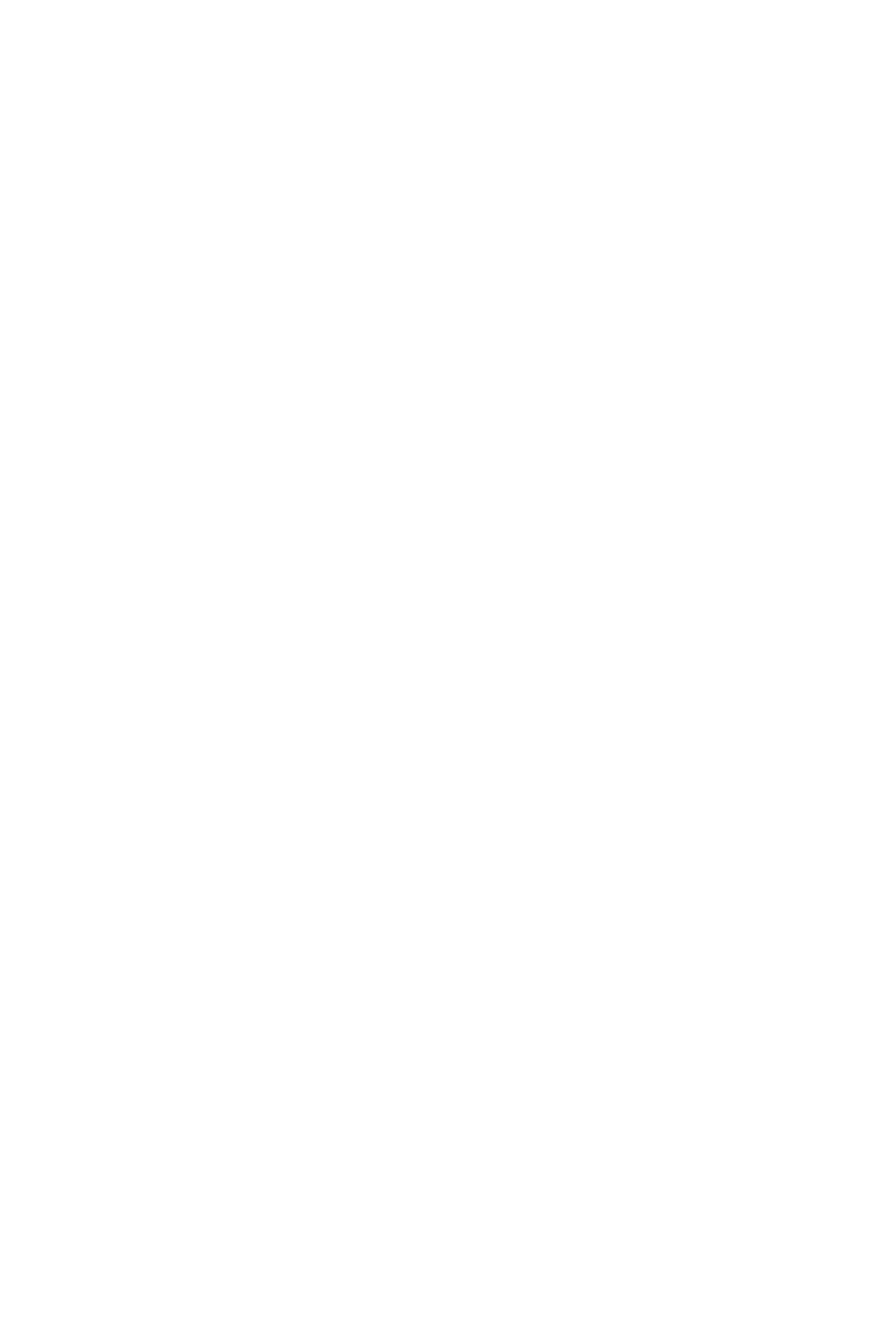
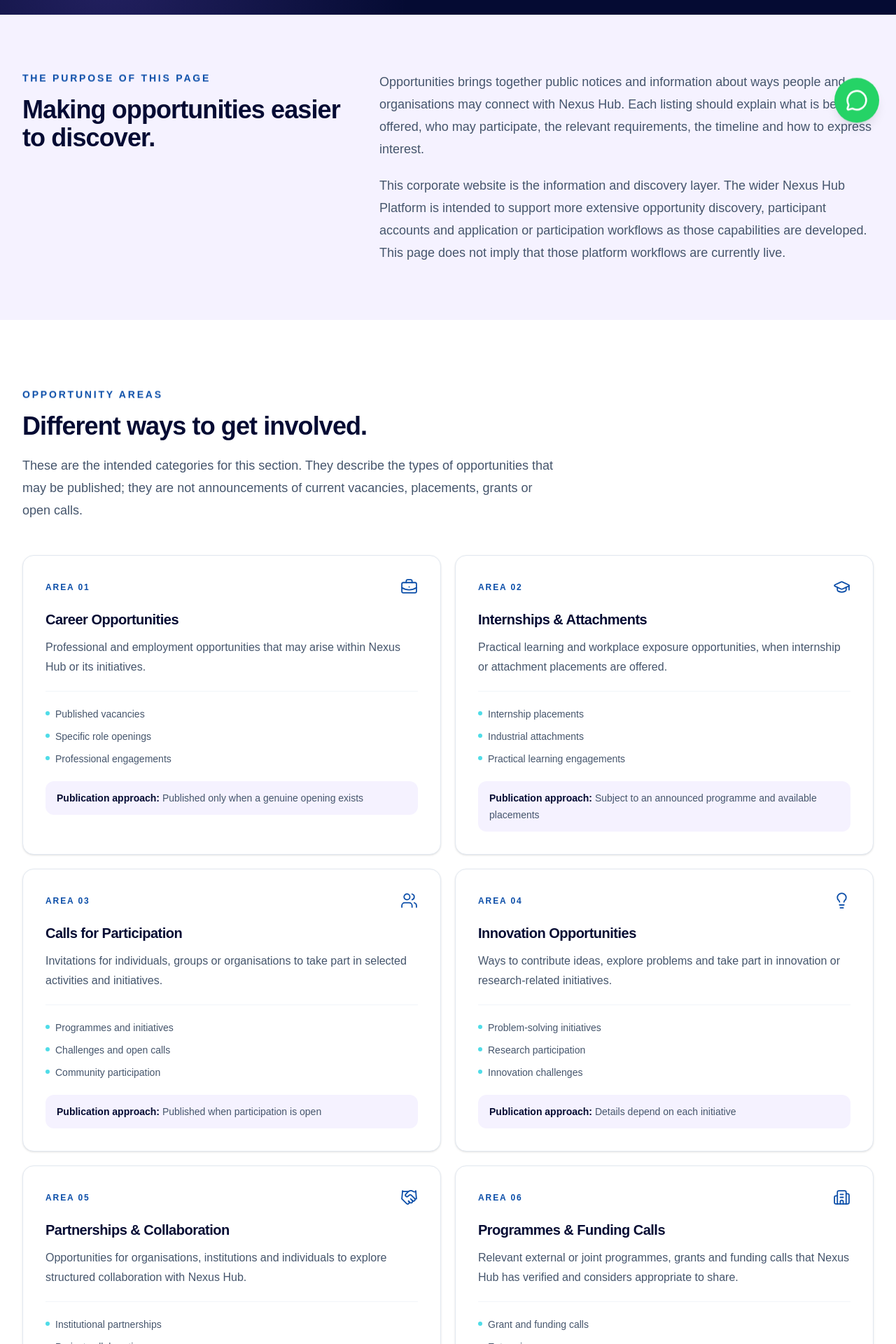
Before and after one commit to hlestakovjames/nexushub-frontend, a Next.js app: page /opportunities in a window 1280 px wide. Before the commit this address had no page. Shown: the part 600-2520 px from the top of the page at 70% size. Before the commit the page ends 800 px from the top, so only its background shows below. Built offline with nearby package versions, Linux system fonts and the light colour scheme.

Commit message:
Add corporate Opportunities page

```diff
--- /dev/null
+++ b/app/(public)/opportunities/page.tsx
@@ -0,0 +1,207 @@
+import Link from 'next/link';
+import {
+  ArrowUpRight,
+  BriefcaseBusiness,
+  Handshake,
+  Lightbulb,
+  GraduationCap,
+  Users,
+  Building2,
+} from 'lucide-react';
+
+const opportunityTypes = [
+  {
+    number: '01',
+    icon: BriefcaseBusiness,
+    title: 'Career Opportunities',
+    description:
+      'Professional and employment opportunities that may arise within Nexus Hub or its initiatives.',
+    examples: ['Published vacancies', 'Specific role openings', 'Professional engagements'],
+    availability: 'Published only when a genuine opening exists',
+  },
+  {
+    number: '02',
+    icon: GraduationCap,
+    title: 'Internships & Attachments',
+    description:
+      'Practical learning and workplace exposure opportunities, when internship or attachment placements are offered.',
+    examples: ['Internship placements', 'Industrial attachments', 'Practical learning engagements'],
+    availability: 'Subject to an announced programme and available placements',
+  },
+  {
+    number: '03',
+    icon: Users,
+    title: 'Calls for Participation',
+    description:
+      'Invitations for individuals, groups or organisations to take part in selected activities and initiatives.',
+    examples: ['Programmes and initiatives', 'Challenges and open calls', 'Community participation'],
+    availability: 'Published when participation is open',
+  },
+  {
+    number: '04',
+    icon: Lightbulb,
+    title: 'Innovation Opportunities',
+    description:
+      'Ways to contribute ideas, explore problems and take part in innovation or research-related initiatives.',
+    examples: ['Problem-solving initiatives', 'Research participation', 'Innovation challenges'],
+    availability: 'Details depend on each initiative',
+  },
+  {
+    number: '05',
+    icon: Handshake,
+    title: 'Partnerships & Collaboration',
+    description:
+      'Opportunities for organisations, institutions and individuals to explore structured collaboration with Nexus Hub.',
+    examples: ['Institutional partnerships', 'Project collaboration', 'Technical and knowledge exchange'],
+    availability: 'Enquiries are welcome; specific calls will be announced',
+  },
+  {
+    number: '06',
+    icon: Building2,
+    title: 'Programmes & Funding Calls',
+    description:
+      'Relevant external or joint programmes, grants and funding calls that Nexus Hub has verified and considers appropriate to share.',
+    examples: ['Grant and funding calls', 'Enterprise programmes', 'External development initiatives'],
+    availability: 'Shared only where details and source can be verified',
+  },
+];
+
+export default function OpportunitiesPage() {
+  return (
+    <main className="bg-white text-[#050B33]">
+      <section className="relative isolate overflow-hidden bg-[#050B33] text-white">
+        <div className="absolute inset-0 -z-10 bg-[radial-gradient(circle_at_82%_18%,rgba(79,220,232,0.2),transparent_32%),radial-gradient(circle_at_12%_90%,rgba(139,108,255,0.22),transparent_35%)]" />
+        <div className="mx-auto max-w-7xl px-6 py-24 lg:px-8 lg:py-32">
+          <p className="text-sm font-bold uppercase tracking-[0.22em] text-[#4FDCE8]">
+            Nexus Hub · Opportunities
+          </p>
+          <h1 className="mt-5 max-w-4xl text-4xl font-black leading-[1.08] tracking-tight sm:text-5xl lg:text-7xl">
+            Find ways to participate, contribute and grow.
+          </h1>
+          <p className="mt-7 max-w-3xl text-lg leading-8 text-white/75 sm:text-xl">
+            Discover selected opportunities connected to Nexus Hub, its initiatives and relevant
+            programmes. This page provides public information and a starting point for enquiries.
+          </p>
+        </div>
+      </section>
+
+      <section className="bg-[#F5F2FF]">
+        <div className="mx-auto grid max-w-7xl gap-10 px-6 py-16 lg:grid-cols-[0.8fr_1.2fr] lg:items-start lg:px-8 lg:py-20">
+          <div>
+            <p className="text-sm font-bold uppercase tracking-[0.2em] text-[#0A4DA8]">
+              The purpose of this page
+            </p>
+            <h2 className="mt-4 text-3xl font-extrabold tracking-tight sm:text-4xl">
+              Making opportunities easier to discover.
+            </h2>
+          </div>
+          <div className="space-y-5 text-base leading-8 text-slate-600 sm:text-lg">
+            <p>
+              Opportunities brings together public notices and information about ways people and
+              organisations may connect with Nexus Hub. Each listing should explain what is being
+              offered, who may participate, the relevant requirements, the timeline and how to
+              express interest.
+            </p>
+            <p>
+              This corporate website is the information and discovery layer. The wider Nexus Hub
+              Platform is intended to support more extensive opportunity discovery, participant
+              accounts and application or participation workflows as those capabilities are
+              developed. This page does not imply that those platform workflows are currently live.
+            </p>
+          </div>
+        </div>
+      </section>
+
+      <section className="bg-white">
+        <div className="mx-auto max-w-7xl px-6 py-20 lg:px-8 lg:py-24">
+          <div className="max-w-3xl">
+            <p className="text-sm font-bold uppercase tracking-[0.2em] text-[#0A4DA8]">
+              Opportunity areas
+            </p>
+            <h2 className="mt-4 text-3xl font-extrabold tracking-tight sm:text-4xl">
+              Different ways to get involved.
+            </h2>
+            <p className="mt-5 text-lg leading-8 text-slate-600">
+              These are the intended categories for this section. They describe the types of
+              opportunities that may be published; they are not announcements of current vacancies,
+              placements, grants or open calls.
+            </p>
+          </div>
+
+          <div className="mt-12 grid gap-5 md:grid-cols-2">
+            {opportunityTypes.map((item) => {
+              const Icon = item.icon;
+              return (
+                <article
+                  key={item.number}
+                  className="rounded-2xl border border-slate-200 bg-white p-7 shadow-sm sm:p-8"
+                >
+                  <div className="flex items-center justify-between">
+                    <span className="text-xs font-extrabold tracking-[0.16em] text-[#0A4DA8]">
+                      AREA {item.number}
+                    </span>
+                    <Icon size={25} strokeWidth={1.7} className="text-[#0A4DA8]" aria-hidden="true" />
+                  </div>
+                  <h3 className="mt-5 text-xl font-extrabold tracking-tight">{item.title}</h3>
+                  <p className="mt-3 leading-7 text-slate-600">{item.description}</p>
+                  <ul className="mt-5 space-y-2 border-t border-slate-100 pt-5">
+                    {item.examples.map((example) => (
+                      <li key={example} className="flex items-start gap-2 text-sm leading-6 text-slate-600">
+                        <span className="mt-2 h-1.5 w-1.5 shrink-0 rounded-full bg-[#4FDCE8]" aria-hidden="true" />
+                        {example}
+                      </li>
+                    ))}
+                  </ul>
+                  <p className="mt-5 rounded-xl bg-[#F5F2FF] px-4 py-3 text-sm leading-6 text-slate-600">
+                    <span className="font-bold text-[#050B33]">Publication approach: </span>
+                    {item.availability}
+                  </p>
+                </article>
+              );
+            })}
+          </div>
+        </div>
+      </section>
+
+      <section className="bg-[#EFFBFC]">
+        <div className="mx-auto max-w-7xl px-6 py-16 lg:px-8 lg:py-20">
+          <div className="rounded-3xl border border-[#CDECEF] bg-white p-8 sm:p-12">
+            <p className="text-sm font-bold uppercase tracking-[0.2em] text-[#0A4DA8]">
+              Current listings
+            </p>
+            <h2 className="mt-4 text-2xl font-extrabold tracking-tight sm:text-3xl">
+              New opportunities will be announced here.
+            </h2>
+            <p className="mt-4 max-w-3xl leading-8 text-slate-600">
+              There are no specific openings or calls being announced in this page update. When an
+              opportunity is ready to publish, its listing will include confirmed details, eligibility
+              or participation requirements, deadlines where applicable, and an official contact or
+              application route.
+            </p>
+          </div>
+        </div>
+      </section>
+
+      <section className="bg-[#050B33] text-white">
+        <div className="mx-auto max-w-7xl px-6 py-20 text-center lg:px-8 lg:py-24">
+          <p className="text-sm font-bold uppercase tracking-[0.2em] text-[#4FDCE8]">
+            Start a conversation
+          </p>
+          <h2 className="mx-auto mt-4 max-w-3xl text-3xl font-extrabold tracking-tight sm:text-4xl">
+            Have an opportunity or collaboration to discuss?
+          </h2>
+          <p className="mx-auto mt-5 max-w-2xl leading-8 text-white/70">
+            Contact Nexus Hub about a potential partnership, programme, participation opportunity
+            or other relevant engagement.
+          </p>
+          <Link
+            href="/contact?channel=opportunities"
+            className="mt-8 inline-flex items-center gap-2 rounded-lg bg-[#4FDCE8] px-7 py-3.5 text-sm font-bold text-[#050B33] transition hover:bg-white"
+          >
+            Contact Nexus Hub <ArrowUpRight size={17} aria-hidden="true" />
+          </Link>
+        </div>
+      </section>
+    </main>
+  );
+}
```
